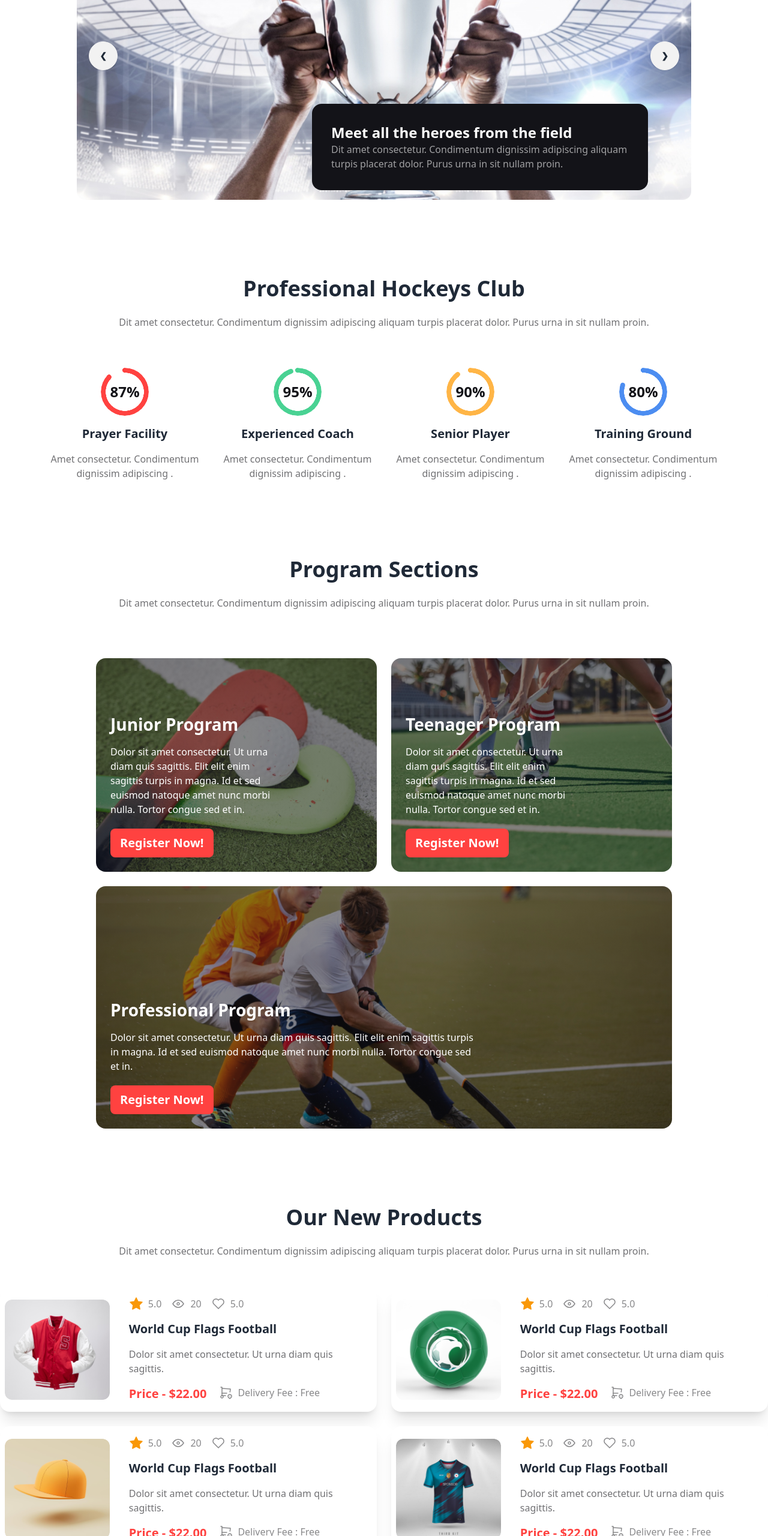
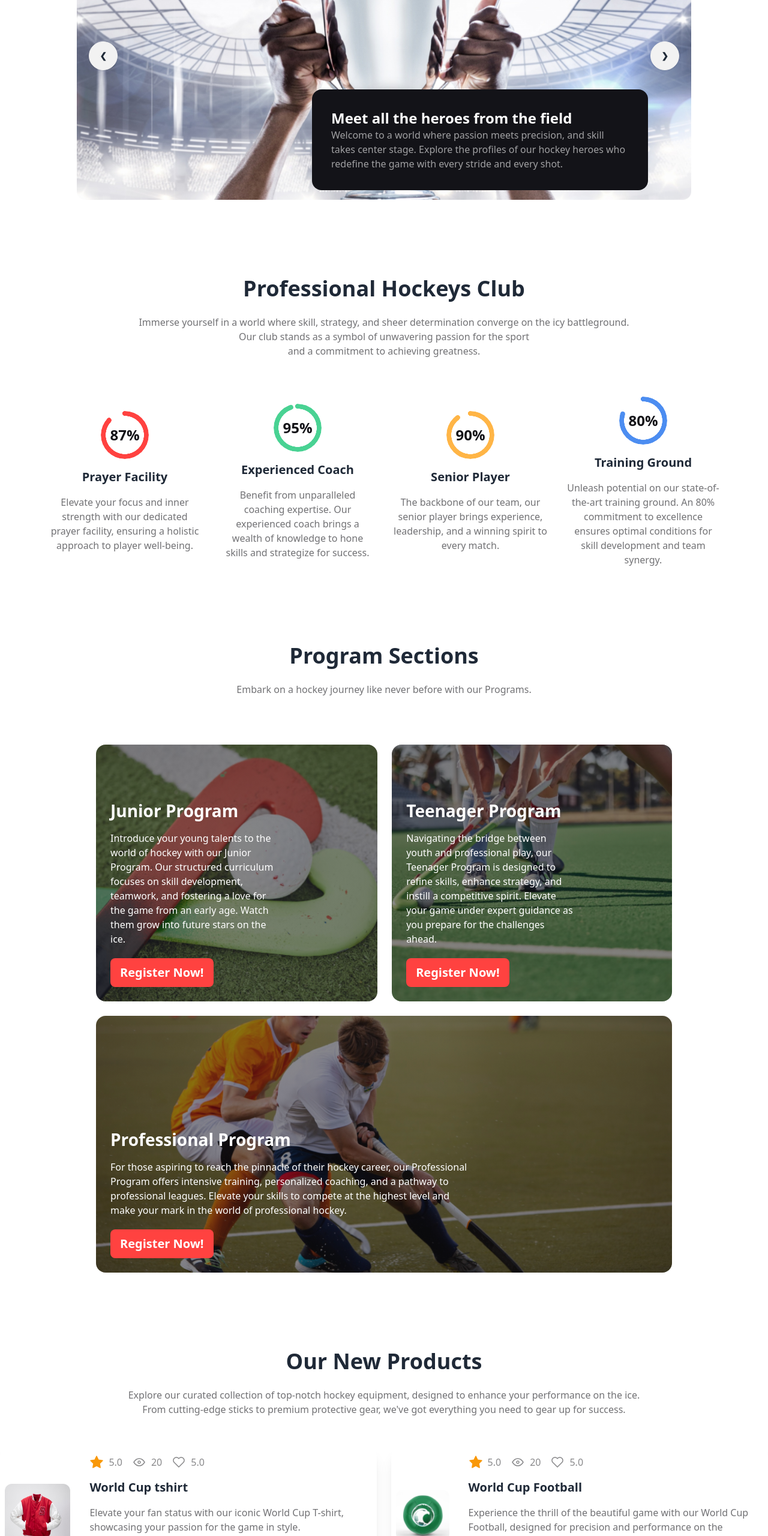
Before and after one commit to GearHead87/B9A3-Hockeys-website, a plain HTML site: page index.html in a window 1280 px wide. Shown: the part 240-2800 px from the top of the page at 60% size. Drawn offline with nearby package versions, Linux system fonts and the light colour scheme.

Commit message:
replace with relavent text

```diff
--- a/index.html
+++ b/index.html
@@ -24,7 +24,7 @@
                         'hblack': '#131318',
 
                     },
-                    backgroundImage:{
+                    backgroundImage: {
                         'junior': "linear-gradient(to right bottom, #13131880, #13131880), url('images/2.png')",
                         'teen': "linear-gradient(to right bottom, #13131880, #13131880), url('images/3.png')",
                         'pro': "linear-gradient(to right bottom, #13131880, #13131880), url('images/4.png')",
@@ -69,7 +69,8 @@
                 </ul>
             </div>
             <div class="navbar-end">
-                <i class="hidden lg:block"><svg xmlns="http://www.w3.org/2000/svg" width="24" height="24" viewBox="0 0 24 24" fill="none">
+                <i class="hidden lg:block"><svg xmlns="http://www.w3.org/2000/svg" width="24" height="24"
+                        viewBox="0 0 24 24" fill="none">
                         <g clip-path="url(#clip0_5_6)">
                             <path
                                 d="M3 10C3 10.9193 3.18106 11.8295 3.53284 12.6788C3.88463 13.5281 4.40024 14.2997 5.05025 14.9497C5.70026 15.5998 6.47194 16.1154 7.32122 16.4672C8.1705 16.8189 9.08075 17 10 17C10.9193 17 11.8295 16.8189 12.6788 16.4672C13.5281 16.1154 14.2997 15.5998 14.9497 14.9497C15.5998 14.2997 16.1154 13.5281 16.4672 12.6788C16.8189 11.8295 17 10.9193 17 10C17 9.08075 16.8189 8.1705 16.4672 7.32122C16.1154 6.47194 15.5998 5.70026 14.9497 5.05025C14.2997 4.40024 13.5281 3.88463 12.6788 3.53284C11.8295 3.18106 10.9193 3 10 3C9.08075 3 8.1705 3.18106 7.32122 3.53284C6.47194 3.88463 5.70026 4.40024 5.05025 5.05025C4.40024 5.70026 3.88463 6.47194 3.53284 7.32122C3.18106 8.1705 3 9.08075 3 10Z"
@@ -125,8 +126,9 @@
         </div>
         <div class=" bg-hblack p-6 lg:p-8 m-4 lg:m-0 lg:w-[560px] rounded-2xl lg:absolute lg:right-[200px] lg:bottom-4">
             <h3 class="text-lg lg:text-2xl font-extrabold text-white">Meet all the heroes from the field</h3>
-            <p class="text-sm lg:text-base font-medium text-[#FFFFFF99]">Dit amet consectetur. Condimentum dignissim adipiscing
-                aliquam turpis placerat dolor. Purus urna in sit nullam proin. </p>
+            <p class="text-sm lg:text-base font-medium text-[#FFFFFF99]">Welcome to a world where passion meets
+                precision, and skill takes center stage. Explore the profiles of our hockey heroes who redefine the game
+                with every stride and every shot.</p>
         </div>
     </section>
 
@@ -134,34 +136,38 @@
     <section class="mt-16 lg:mt-32 flex flex-col justify-center items-center">
         <div class="text-center space-y-6">
             <h2 class="text-2xl lg:text-4xl font-extrabold">Professional Hockeys Club</h2>
-            <p class="text-sm lg:text-base font-medium text-[#13131899]">Dit amet consectetur. Condimentum dignissim
-                adipiscing aliquam
-                turpis placerat dolor. Purus urna in sit nullam proin. </p>
+            <p class="text-sm lg:text-base font-medium text-[#13131899]">Immerse yourself in a world where skill,
+                strategy, and sheer determination converge on the icy battleground. <br> Our club stands as a symbol of
+                unwavering passion for the sport <br> and a commitment to achieving greatness.</p>
         </div>
         <div class="flex flex-col justify-center items-center gap-6 lg:gap-8 mt-10 lg:mt-16 lg:flex-row">
             <div class="flex flex-col justify-center items-center lg:w-1/5 space-y-4">
                 <div class="radial-progress text-[#FF4240]" style="--value:87;" role="progressbar"><span
                         class="text-2xl font-extrabold text-hblack">87%</span></div>
                 <h3 class="text-xl font-semibold">Prayer Facility</h3>
-                <p class="text-[#13131899] text-center">Amet consectetur. Condimentum dignissim adipiscing .</p>
+                <p class="text-[#13131899] text-center">Elevate your focus and inner strength with our dedicated prayer
+                    facility, ensuring a holistic approach to player well-being.</p>
             </div>
             <div class="flex flex-col justify-center items-center lg:w-1/5 space-y-4">
                 <div class="radial-progress text-[#49D293]" style="--value:95;" role="progressbar"><span
                         class="text-2xl font-extrabold text-hblack">95%</span></div>
                 <h3 class="text-xl font-semibold">Experienced Coach</h3>
-                <p class="text-[#13131899] text-center">Amet consectetur. Condimentum dignissim adipiscing .</p>
+                <p class="text-[#13131899] text-center">Benefit from unparalleled coaching expertise. Our experienced
+                    coach brings a wealth of knowledge to hone skills and strategize for success.</p>
             </div>
             <div class="flex flex-col justify-center items-center lg:w-1/5 space-y-4">
                 <div class="radial-progress text-[#FFB546]" style="--value:90;" role="progressbar"><span
                         class="text-2xl font-extrabold text-hblack">90%</span></div>
                 <h3 class="text-xl font-semibold">Senior Player</h3>
-                <p class="text-[#13131899] text-center">Amet consectetur. Condimentum dignissim adipiscing .</p>
+                <p class="text-[#13131899] text-center">The backbone of our team, our senior player brings experience,
+                    leadership, and a winning spirit to every match.</p>
             </div>
             <div class="flex flex-col justify-center items-center lg:w-1/5 space-y-4">
                 <div class="radial-progress text-[#4C8DF1]" style="--value:80;" role="progressbar"><span
                         class="text-2xl font-extrabold text-hblack">80%</span></div>
                 <h3 class="text-xl font-semibold">Training Ground</h3>
-                <p class="text-[#13131899] text-center">Amet consectetur. Condimentum dignissim adipiscing .</p>
+                <p class="text-[#13131899] text-center">Unleash potential on our state-of-the-art training ground. An
+                    80% commitment to excellence ensures optimal conditions for skill development and team synergy.</p>
             </div>
         </div>
     </section>
@@ -170,9 +176,8 @@
     <section class="mt-16 lg:mt-32 flex flex-col justify-center items-center">
         <div class="text-center space-y-6">
             <h2 class="text-2xl lg:text-4xl font-extrabold">Program Sections</h2>
-            <p class="text-sm lg:text-base font-medium text-[#13131899]">Dit amet consectetur. Condimentum dignissim
-                adipiscing aliquam
-                turpis placerat dolor. Purus urna in sit nullam proin.</p>
+            <p class="text-sm lg:text-base font-medium text-[#13131899]">Embark on a hockey journey like never before
+                with our Programs. </p>
         </div>
         <div class="flex flex-col justify-center items-center gap-6 w-3/4 mt-12 lg:mt-20">
             <div class="flex flex-col lg:flex-row gap-6 justify-center items-center">
@@ -180,29 +185,31 @@
                 <div
                     class="bg-junior bg-center bg-cover bg-no-repeat space-y-5 px-6 pt-6 pb-3 lg:pt-24 lg:pb-6 rounded-xl lg:rounded-2xl">
                     <h2 class="text-xl lg:text-[28px] font-extrabold text-white">Junior Program</h2>
-                    <p class="text-sm lg:text-base font-medium text-white lg:w-2/3">Dolor sit amet consectetur. Ut urna
-                        diam quis sagittis. Elit elit
-                        enim sagittis turpis in magna. Id et sed euismod natoque amet nunc morbi nulla. Tortor congue
-                        sed et in.</p>
+                    <p class="text-sm lg:text-base font-medium text-white lg:w-2/3">Introduce your young talents to the
+                        world of hockey with our Junior Program. Our structured curriculum focuses on skill development,
+                        teamwork, and fostering a love for the game from an early age. Watch them grow into future stars
+                        on the ice.
+
+                    </p>
                     <a class="btn bg-hockey text-white font-bold text-lg lg:text-xl border-none">Register Now!</a>
                 </div>
                 <div
                     class="bg-teen bg-center bg-cover bg bg-no-repeat space-y-5 px-6 pt-6 pb-3 lg:pt-24 lg:pb-6 rounded-xl lg:rounded-2xl">
                     <h2 class="text-xl lg:text-[28px] font-extrabold text-white">Teenager Program</h2>
-                    <p class="text-sm lg:text-base font-medium text-white lg:w-2/3">Dolor sit amet consectetur. Ut urna
-                        diam quis sagittis. Elit elit
-                        enim sagittis turpis in magna. Id et sed euismod natoque amet nunc morbi nulla. Tortor congue
-                        sed et in.</p>
+                    <p class="text-sm lg:text-base font-medium text-white lg:w-2/3">Navigating the bridge between youth
+                        and professional play, our Teenager Program is designed to refine skills, enhance strategy, and
+                        instill a competitive spirit. Elevate your game under expert guidance as you prepare for the
+                        challenges ahead.</p>
                     <a class="btn bg-hockey text-white font-bold text-lg lg:text-xl border-none">Register Now!</a>
                 </div>
             </div>
             <div
                 class="bg-pro bg-center bg-cover bg-no-repeat space-y-5 px-6 pt-6 pb-3 lg:pt-48 lg:pb-6 rounded-xl lg:rounded-2xl">
                 <h2 class="text-xl lg:text-[28px] font-extrabold text-white">Professional Program</h2>
-                <p class="text-sm lg:text-base font-medium text-white lg:w-2/3">Dolor sit amet consectetur. Ut urna diam
-                    quis sagittis. Elit elit
-                    enim sagittis turpis in magna. Id et sed euismod natoque amet nunc morbi nulla. Tortor congue
-                    sed et in.</p>
+                <p class="text-sm lg:text-base font-medium text-white lg:w-2/3">For those aspiring to reach the pinnacle
+                    of their hockey career, our Professional Program offers intensive training, personalized coaching,
+                    and a pathway to professional leagues. Elevate your skills to compete at the highest level and make
+                    your mark in the world of professional hockey.</p>
                 <a class="btn bg-hockey text-white font-bold text-lg lg:text-xl border-none">Register Now!</a>
             </div>
         </div>
@@ -212,9 +219,10 @@
     <section class="mt-16 lg:mt-32 flex flex-col justify-center items-center">
         <div class="text-center space-y-6">
             <h2 class="text-2xl lg:text-4xl font-extrabold">Our New Products</h2>
-            <p class="text-sm lg:text-base font-medium text-[#13131899]">Dit amet consectetur. Condimentum dignissim
-                adipiscing aliquam
-                turpis placerat dolor. Purus urna in sit nullam proin.</p>
+            <p class="text-sm lg:text-base font-medium text-[#13131899]">Explore our curated collection of top-notch
+                hockey equipment, designed to enhance your performance on the ice. <br> From cutting-edge sticks to
+                premium
+                protective gear, we've got everything you need to gear up for success.</p>
         </div>
         <div class="grid grid-cols-1 lg:grid-cols-2 gap-6 mt-6 lg:mt-12">
             <!-- product 1 -->
@@ -287,9 +295,9 @@
                         </div>
                     </div>
                     <div class="space-y-4 px-6 py-4">
-                        <h2 class="card-title text-xl font-extrabold">World Cup Flags Football</h2>
-                        <p class="text-base font-medium text-[#13131899]">Dolor sit amet consectetur. Ut urna diam quis
-                            sagittis.</p>
+                        <h2 class="card-title text-xl font-extrabold">World Cup tshirt</h2>
+                        <p class="text-base font-medium text-[#13131899]">Elevate your fan status with our iconic World
+                            Cup T-shirt, showcasing your passion for the game in style.</p>
                         <div class="lg:inline-flex lg:gap-5 space-y-4 lg:space-y-0">
                             <p class="text-hockey text-xl font-extrabold">Price - $22.00</p>
                             <p class="inline-flex gap-2 text-[#13131880] font-medium text-base">
@@ -397,9 +405,10 @@
                         </div>
                     </div>
                     <div class="space-y-4 px-6 py-4">
-                        <h2 class="card-title text-xl font-extrabold">World Cup Flags Football</h2>
-                        <p class="text-base font-medium text-[#13131899]">Dolor sit amet consectetur. Ut urna diam quis
-                            sagittis.</p>
+                        <h2 class="card-title text-xl font-extrabold">World Cup Football</h2>
+                        <p class="text-base font-medium text-[#13131899]">
+                            Experience the thrill of the beautiful game with our World Cup Football, designed for
+                            precision and performance on the grandest stage.</p>
                         <div class="lg:inline-flex lg:gap-5 space-y-4 lg:space-y-0">
                             <p class="text-hockey text-xl font-extrabold">Price - $22.00</p>
                             <p class="inline-flex gap-2 text-[#13131880] font-medium text-base">
@@ -507,9 +516,10 @@
                         </div>
                     </div>
                     <div class="space-y-4 px-6 py-4">
-                        <h2 class="card-title text-xl font-extrabold">World Cup Flags Football</h2>
-                        <p class="text-base font-medium text-[#13131899]">Dolor sit amet consectetur. Ut urna diam quis
-                            sagittis.</p>
+                        <h2 class="card-title text-xl font-extrabold">Cap For Hockeys</h2>
+                        <p class="text-base font-medium text-[#13131899]">Gear up for the game with our Hockey Caps,
+                            blending style and functionality to keep you cool
+                            and focused on the ice.</p>
                         <div class="lg:inline-flex lg:gap-5 space-y-4 lg:space-y-0">
                             <p class="text-hockey text-xl font-extrabold">Price - $22.00</p>
                             <p class="inline-flex gap-2 text-[#13131880] font-medium text-base">
@@ -617,9 +627,9 @@
                         </div>
                     </div>
                     <div class="space-y-4 px-6 py-4">
-                        <h2 class="card-title text-xl font-extrabold">World Cup Flags Football</h2>
-                        <p class="text-base font-medium text-[#13131899]">Dolor sit amet consectetur. Ut urna diam quis
-                            sagittis.</p>
+                        <h2 class="card-title text-xl font-extrabold">Hockey Club Jersey</h2>
+                        <p class="text-base font-medium text-[#13131899]">Embark on an unforgettable hockey journey with
+                            our Hockey Club, where every stride fuels passion, teamwork, and the pursuit of victory.</p>
                         <div class="lg:inline-flex lg:gap-5 space-y-4 lg:space-y-0">
                             <p class="text-hockey text-xl font-extrabold">Price - $22.00</p>
                             <p class="inline-flex gap-2 text-[#13131880] font-medium text-base">
@@ -727,9 +737,10 @@
                         </div>
                     </div>
                     <div class="space-y-4 px-6 py-4">
-                        <h2 class="card-title text-xl font-extrabold">World Cup Flags Football</h2>
-                        <p class="text-base font-medium text-[#13131899]">Dolor sit amet consectetur. Ut urna diam quis
-                            sagittis.</p>
+                        <h2 class="card-title text-xl font-extrabold">Hockey Helmet</h2>
+                        <p class="text-base font-medium text-[#13131899]">Stay protected on the ice with our top-notch
+                            Hockey Helmet, combining cutting-edge safety features with comfort for an unparalleled
+                            gaming experience.</p>
                         <div class="lg:inline-flex lg:gap-5 space-y-4 lg:space-y-0">
                             <p class="text-hockey text-xl font-extrabold">Price - $22.00</p>
                             <p class="inline-flex gap-2 text-[#13131880] font-medium text-base">
@@ -838,8 +849,9 @@
                     </div>
                     <div class="space-y-4 px-6 py-4">
                         <h2 class="card-title text-xl font-extrabold">World Cup Flags Football</h2>
-                        <p class="text-base font-medium text-[#13131899]">Dolor sit amet consectetur. Ut urna diam quis
-                            sagittis.</p>
+                        <p class="text-base font-medium text-[#13131899]">Wave your team's colors high with our World
+                            Cup Flags Football, the perfect fusion of national pride and the love for the beautiful
+                            game.</p>
                         <div class="lg:inline-flex lg:gap-5 space-y-4 lg:space-y-0">
                             <p class="text-hockey text-xl font-extrabold">Price - $22.00</p>
                             <p class="inline-flex gap-2 text-[#13131880] font-medium text-base">
@@ -884,9 +896,7 @@
     <section class="mt-16 lg:mt-32 flex flex-col justify-center items-center">
         <div class="text-center space-y-6">
             <h2 class="text-2xl lg:text-4xl font-extrabold">Clients Question</h2>
-            <p class="text-sm lg:text-base font-medium text-[#13131899]">Dit amet consectetur. Condimentum dignissim
-                adipiscing aliquam
-                turpis placerat dolor. Purus urna in sit nullam proin.</p>
+            <p class="text-sm lg:text-base font-medium text-[#13131899]">Got Questions? We Have Answers!</p>
         </div>
         <div class="flex flex-col lg:flex-row justify-center items-center mt-6 lg:mt-20">
             <div class="">
@@ -900,8 +910,9 @@
                         Our Equipment
                     </div>
                     <div class="collapse-content">
-                        <p class="text-base font-normal text-[#13131899]">Dolor sit amet consectetur. Ut urna diam quis
-                            sagittis. Elit elit enim sagittis turpis in magna.</p>
+                        <p class="text-base font-normal text-[#13131899]">Discover unparalleled performance with Our
+                            Equipment—engineered for excellence, crafted for champions. Elevate your game with gear that
+                            sets the standard.</p>
                     </div>
                 </div>
                 <!-- 2 -->
@@ -911,8 +922,9 @@
                         Hockey Training
                     </div>
                     <div class="collapse-content">
-                        <p class="text-base font-normal text-[#13131899]">Dolor sit amet consectetur. Ut urna diam quis
-                            sagittis. Elit elit enim sagittis turpis in magna.</p>
+                        <p class="text-base font-normal text-[#13131899]">Unleash your full potential with our Hockey
+                            Training programs—designed to refine skills, boost endurance, and foster a winning mindset
+                            on and off the ice. Elevate your game with expert guidance and personalized development.</p>
                     </div>
                 </div>
                 <!-- 3 -->
@@ -922,8 +934,9 @@
                         Private Lessons
                     </div>
                     <div class="collapse-content">
-                        <p class="text-base font-normal text-[#13131899]">Dolor sit amet consectetur. Ut urna diam quis
-                            sagittis. Elit elit enim sagittis turpis in magna.</p>
+                        <p class="text-base font-normal text-[#13131899]">Experience personalized excellence with our
+                            Private Lessons. Elevate your skills one-on-one with expert coaches, tailored guidance, and
+                            a customized training approach for accelerated progress on the hockey rink.</p>
                     </div>
                 </div>
                 <!-- 4 -->
@@ -933,8 +946,10 @@
                         Ski Touring
                     </div>
                     <div class="collapse-content">
-                        <p class="text-base font-normal text-[#13131899]">Dolor sit amet consectetur. Ut urna diam quis
-                            sagittis. Elit elit enim sagittis turpis in magna.</p>
+                        <p class="text-base font-normal text-[#13131899]">Embark on an unforgettable adventure with Ski
+                            Touring. Traverse breathtaking landscapes, embrace the thrill of untouched snow, and
+                            experience the serenity of the backcountry with our guided tours tailored for all levels of
+                            enthusiasts.</p>
                     </div>
                 </div>
                 <!-- 5 -->
@@ -944,8 +959,9 @@
                         Booking
                     </div>
                     <div class="collapse-content">
-                        <p class="text-base font-normal text-[#13131899]">Dolor sit amet consectetur. Ut urna diam quis
-                            sagittis. Elit elit enim sagittis turpis in magna.</p>
+                        <p class="text-base font-normal text-[#13131899]">Simplify your experience with hassle-free
+                            Booking. Secure your spot effortlessly and look forward to an unforgettable adventure. Your
+                            journey begins with a click.</p>
                     </div>
                 </div>
                 <!-- 6 -->
@@ -955,8 +971,9 @@
                         Pricings
                     </div>
                     <div class="collapse-content">
-                        <p class="text-base font-normal text-[#13131899]">Dolor sit amet consectetur. Ut urna diam quis
-                            sagittis. Elit elit enim sagittis turpis in magna.</p>
+                        <p class="text-base font-normal text-[#13131899]">Explore our transparent and competitive
+                            Pricings, ensuring you get the best value for your adventure. Discover affordability without
+                            compromising on the quality of your experience.</p>
                     </div>
                 </div>
 
@@ -969,9 +986,8 @@
     <section class="mt-16 lg:mt-32 flex flex-col justify-center items-center">
         <div class="text-center space-y-6">
             <h2 class="text-2xl lg:text-4xl font-extrabold">Get In Touch</h2>
-            <p class="text-sm lg:text-base font-medium text-[#13131899]">Dit amet consectetur. Condimentum dignissim
-                adipiscing aliquam
-                turpis placerat dolor. Purus urna in sit nullam proin.</p>
+            <p class="text-sm lg:text-base font-medium text-[#13131899]">Feel free to reach out to us for any inquiries
+                or assistance. <br> Our team is dedicated to providing you with the information you need. </p>
         </div>
         <div class="flex flex-col lg:flex-row gap-4 lg:gap-20 mt-4 lg:mt-10">
             <!-- contact details -->
@@ -1078,8 +1094,8 @@
 <footer class="mt-16 lg:mt-32 footer p-10 bg-[#131318] text-base-content lg:px-32 lg:py-28">
     <aside class="space-y-4">
         <h1 class="text-2xl lg:text-3xl font-extrabold text-white">Get In Touch</h1>
-        <p class="text-base text-[#FFFFFF99] font-medium">Dit amet consectetur. <br> Condimentum adipiscing aliquam <br>
-            turpis placerat dolor. Purus urna in sit nullam proin.
+        <p class="text-base text-[#FFFFFF99] font-medium">For any inquiries or assistance, <br> reach out to us. <br> We're here
+            to help.
         </p>
         <div class="inline-flex gap-4">
             <i>
```
